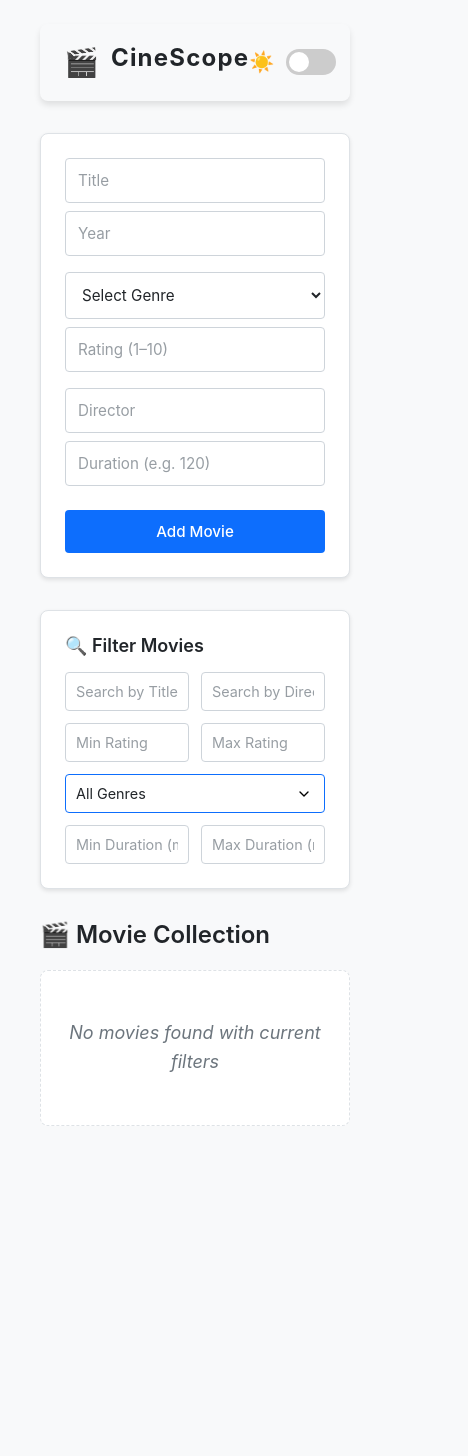
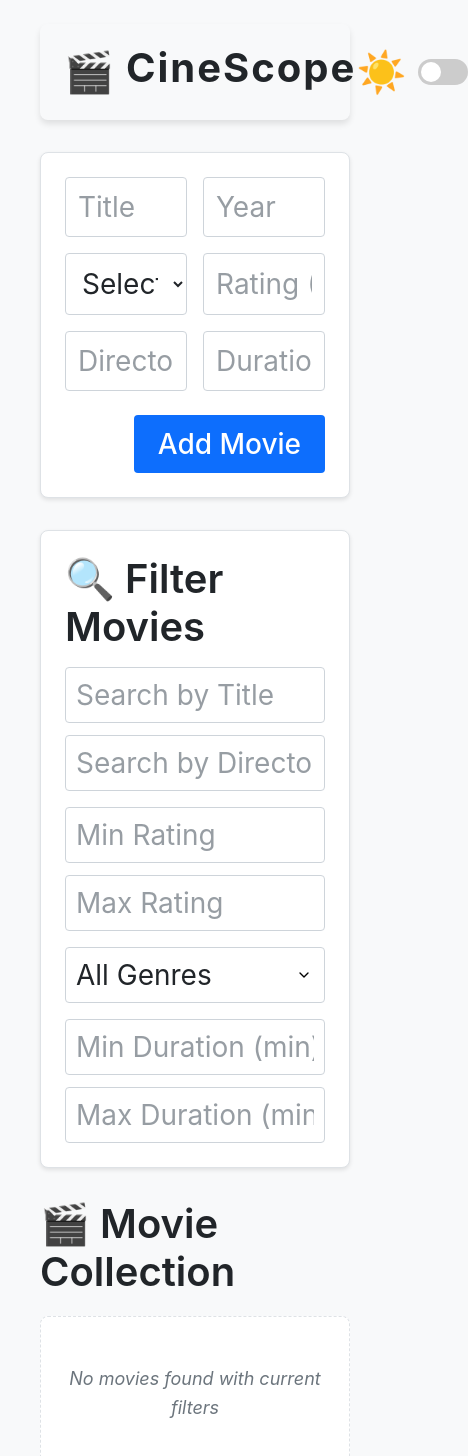
Before and after one commit to Elena-Nidelcu/Movie-agenda, a React (Vite) app in the folder cinescope/: page / in a window 390 px wide. Shown: the top 1456 px of the page, 468 px wide, since content can reach past the window. Before the commit the page ends 1182 px from the top, so only its background shows below. Built offline with nearby package versions, Linux system fonts and the light colour scheme.

Commit message:
enlarhe the text and divs

```diff
--- a/cinescope/src/styles/Filters.css
+++ b/cinescope/src/styles/Filters.css
@@ -8,7 +8,7 @@
   }
 
   .filter-form-container h2 {
-    font-size: 1.125rem;
+    font-size: 2.5rem;
     font-weight: 600;
     margin-bottom: 1rem;
     color: var(--text);
@@ -36,7 +36,7 @@
     border-radius: 0.25rem;
     background-color: var(--input-bg);
     color: var(--text);
-    font-size: 0.9rem;
+    font-size: 1.75rem;
     transition: border-color 0.2s, box-shadow 0.2s;
   }
 
@@ -61,33 +61,3 @@
     background-size: 1rem;
     padding-right: 2.5rem;
   }
-
-  /* Responsive styles */
-  @media (max-width: 768px) {
-    .filter-form {
-      grid-template-columns: 1fr;
-      gap: 0.75rem;
-    }
-
-    .filter-group {
-      flex-direction: row;
-    }
-
-    .filter-group input,
-    .filter-group select {
-      flex: 1;
-    }
-  }
-
-  /* Animation for filter updates */
-  @keyframes highlight {
-    0% { background-color: transparent; }
-    50% { background-color: rgba(13, 110, 253, 0.1); }
-    100% { background-color: transparent; }
-  }
-
-  .filter-group input:not(:placeholder-shown),
-  .filter-group select:not([value=""]) {
-    border-color: var(--button-primary);
-    border-width: 1px;
-  }
--- a/cinescope/src/styles/Form.css
+++ b/cinescope/src/styles/Form.css
@@ -27,7 +27,7 @@
     border-radius: 0.25rem;
     background-color: var(--input-bg);
     color: var(--text);
-    font-size: 0.95rem;
+    font-size: 1.75rem;
     transition: border-color 0.2s, box-shadow 0.2s;
   }
 
@@ -51,7 +51,7 @@
     border: none;
     border-radius: 0.25rem;
     padding: 0.75rem 1.5rem;
-    font-size: 0.95rem;
+    font-size: 1.75rem;
     font-weight: 500;
     cursor: pointer;
     transition: background-color 0.2s;
@@ -61,16 +61,3 @@
   .form-button:hover {
     background-color: var(--button-primary-hover);
   }
-
-  /* Responsive adjustments */
-  @media (max-width: 768px) {
-    .form-group {
-      flex-direction: column;
-      gap: 0.5rem;
-    }
-
-    .form-button {
-      align-self: stretch;
-      width: 100%;
-    }
-  }
--- a/cinescope/src/styles/Header.css
+++ b/cinescope/src/styles/Header.css
@@ -28,11 +28,11 @@
   }
 
   .logo {
-    font-size: 1.75rem;
+    font-size: 2.5rem;
   }
 
   .app-title {
-    font-size: 1.5rem;
+    font-size: 2.5rem;
     font-weight: 700;
     letter-spacing: 0.05em;
   }
@@ -44,7 +44,7 @@
   }
 
   .theme-icon {
-    font-size: 1.25rem;
+    font-size: 2.5rem;
   }
 
   /* Hover effects */
@@ -61,3 +61,50 @@
   .header-container {
     animation: fadeTransition 0.3s ease-in-out;
   }
+
+  /* Toggle Switch Styling */
+.switch {
+    position: relative;
+    display: inline-block;
+    width: 64px;   /* Bigger width */
+    height: 36px;  /* Bigger height */
+  }
+
+  .switch input {
+    opacity: 0;
+    width: 0;
+    height: 0;
+  }
+
+  .slider {
+    position: absolute;
+    cursor: pointer;
+    inset: 0;
+    background-color: #ccc;
+    transition: 0.4s;
+    border-radius: 34px;
+  }
+
+  .slider::before {
+    position: absolute;
+    content: "";
+    height: 28px;
+    width: 28px;
+    left: 4px;
+    bottom: 4px;
+    background-color: white;
+    transition: 0.4s;
+    border-radius: 50%;
+  }
+
+  .switch input:checked + .slider {
+    background-color: #6366f1; /* A nice violet-blue */
+  }
+
+  .switch input:checked + .slider::before {
+    transform: translateX(28px);
+  }
+
+  .slider:hover {
+    box-shadow: 0 0 6px rgba(0, 0, 0, 0.2);
+  }
--- a/cinescope/src/styles/MovieList.css
+++ b/cinescope/src/styles/MovieList.css
@@ -3,7 +3,7 @@
   }
 
   .movie-list-heading {
-    font-size: 1.5rem;
+    font-size: 2.5rem;
     margin-bottom: 1.25rem;
     font-weight: 600;
     display: flex;
@@ -14,7 +14,7 @@
 
   .movie-list {
     display: grid;
-    grid-template-columns: repeat(auto-fill, minmax(280px, 1fr));
+    grid-template-columns: repeat(3, 1fr);
     gap: 1.5rem;
     list-style: none;
     padding: 0;
@@ -37,7 +37,7 @@
   }
 
   .movie-title {
-    font-size: 1.25rem;
+    font-size: 2rem;
     margin-bottom: 0.75rem;
     color: var(--text);
     display: flex;
@@ -47,7 +47,7 @@
   }
 
   .movie-year {
-    font-size: 0.875rem;
+    font-size: 1.75rem;
     font-weight: 400;
     color: var(--button-secondary);
   }
@@ -55,7 +55,7 @@
   .movie-card p {
     margin-bottom: 0.5rem;
     color: var(--text);
-    font-size: 0.95rem;
+    font-size: 1.75rem;
     line-height: 1.5;
   }
 
@@ -76,7 +76,7 @@
     background: none;
     border: none;
     cursor: pointer;
-    font-size: 1.25rem;
+    font-size: 1.75rem;
     padding: 0.25rem;
     transition: transform 0.2s;
   }
@@ -91,7 +91,7 @@
     cursor: pointer;
     padding: 0.375rem 0.75rem;
     border-radius: 0.25rem;
-    font-size: 0.875rem;
+    font-size: 1.75rem;
     display: flex;
     align-items: center;
     gap: 0.25rem;
@@ -128,24 +128,3 @@
     border-radius: 0.5rem;
     border: 1px dashed var(--card-border);
   }
-
-  /* Responsive adjustments */
-  @media (max-width: 768px) {
-    .movie-list {
-      grid-template-columns: 1fr;
-    }
-
-    .movie-card {
-      padding: 1rem;
-    }
-  }
-
-  /* Animations */
-  @keyframes fadeIn {
-    from { opacity: 0; transform: translateY(10px); }
-    to { opacity: 1; transform: translateY(0); }
-  }
-
-  .movie-card {
-    animation: fadeIn 0.3s ease-out;
-  }
```
